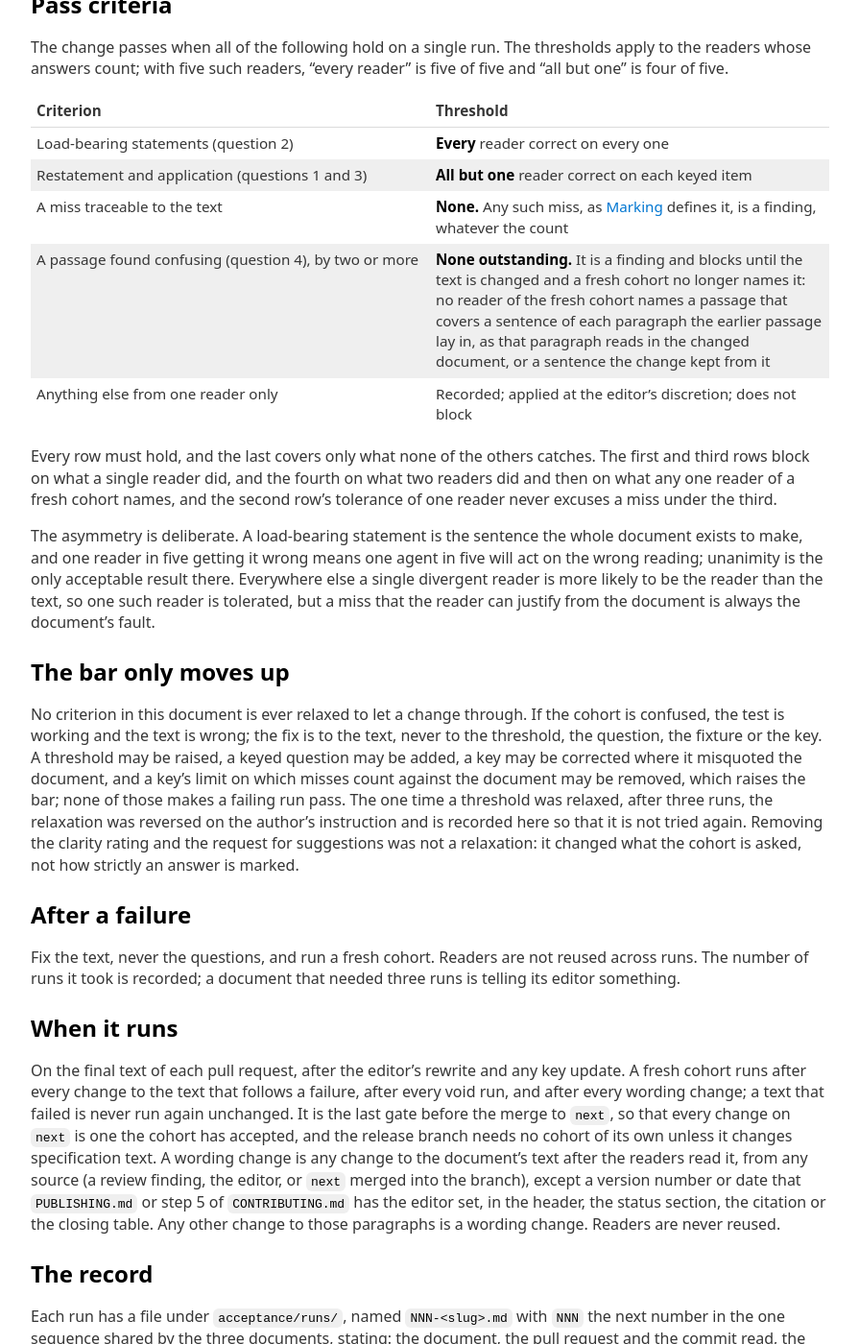
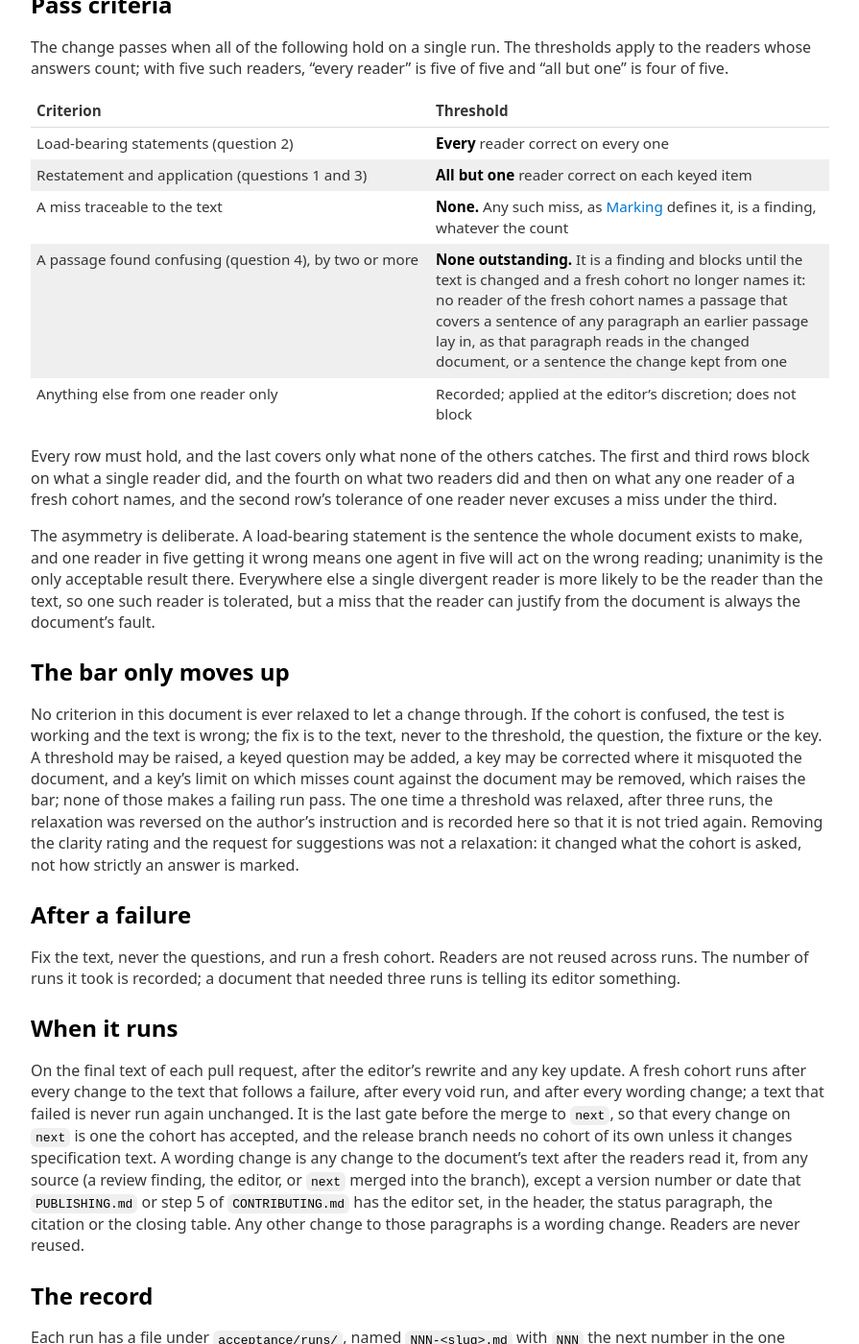
Before and after one commit to Defence-Before-Fix/defence-before-fix.github.io, a Jekyll site: the page built from ACCEPTANCE.md, in a window 1280 px wide and 1400 px high, scrolled down 3427 px. Shown: the whole window at 96% size, without its empty margins (192-1087 px from the left). Built offline with Jekyll 4.4.1, drawn with Linux system fonts in a browser that asks for light colours; our own code applies the rules of GitHub Pages for plain Markdown files.

Commit message:
Acceptance process: review 9, the fourth row's clearing test covers any earlier passage
A fresh reader naming a sentence of any paragraph an earlier confusing passage lay in keeps the
finding open, as the keys say. "Status paragraph" is used as in CONTRIBUTING.md step 5, and the
method key's 2a lists every element an answer is wrong to omit.

Co-Authored-By: Claude Opus 5.5 <noreply@anthropic.com>

```diff
--- a/ACCEPTANCE.md
+++ b/ACCEPTANCE.md
@@ -165,7 +165,7 @@ one" is four of five.
 | Load-bearing statements (question 2)                   | **Every** reader correct on every one                                                                                                                                                                                                                                                                                      |
 | Restatement and application (questions 1 and 3)        | **All but one** reader correct on each keyed item                                                                                                                                                                                                                                                                          |
 | A miss traceable to the text                           | **None.** Any such miss, as [Marking](#marking) defines it, is a finding, whatever the count                                                                                                                                                                                                                               |
-| A passage found confusing (question 4), by two or more | **None outstanding.** It is a finding and blocks until the text is changed and a fresh cohort no longer names it: no reader of the fresh cohort names a passage that covers a sentence of each paragraph the earlier passage lay in, as that paragraph reads in the changed document, or a sentence the change kept from it |
+| A passage found confusing (question 4), by two or more | **None outstanding.** It is a finding and blocks until the text is changed and a fresh cohort no longer names it: no reader of the fresh cohort names a passage that covers a sentence of any paragraph an earlier passage lay in, as that paragraph reads in the changed document, or a sentence the change kept from one |
 | Anything else from one reader only                     | Recorded; applied at the editor's discretion; does not block                                                                                                                                                                                                                                                               |
 
 Every row must hold, and the last covers only what none of the others catches. The first and
@@ -207,7 +207,7 @@ the release branch needs no cohort of its own unless it changes specification te
 change is any change to the document's text after the readers read it, from any source (a
 review finding, the editor, or `next` merged into the branch), except a version number or date
 that `PUBLISHING.md` or step 5 of `CONTRIBUTING.md` has the editor set, in the header, the status
-section, the citation or the closing table. Any other change to those paragraphs is a wording
+paragraph, the citation or the closing table. Any other change to those paragraphs is a wording
 change. Readers are never reused.
 
 ## The record
```
Also changed, not shown: acceptance/method/KEY.md (+1 -1 lines).
